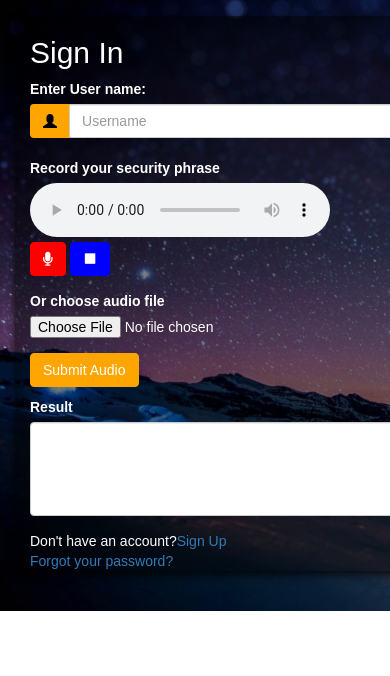
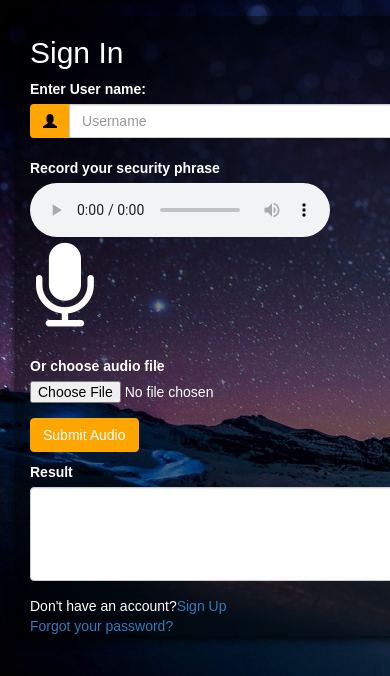
Before and after one commit to alonakorzhnev/VoiceKeyProject, a Django app: page / in a window 390 px wide; the page is wider, and only the part inside the window is pictured. Shown: the part 54-730 px from the top of that part. Run offline with Django 3.2, Linux system fonts and the light colour scheme; some libraries are stand-ins or nearby versions; some web fonts are replaced.

Commit message:
Microphone Button Sign In Changing

```diff
--- a/app/static/app/scriptSignIn.js
+++ b/app/static/app/scriptSignIn.js
@@ -11,6 +11,8 @@
     var csrftoken = getCookie('csrftoken');
     var socket = null;
     var interval;
+    var flagRecording = true;
+    var micButton = document.getElementById('micButton');
 
     function getCookie(name) {
       var cookieValue = null;
@@ -27,6 +29,19 @@
       }
       return cookieValue;
   }
+
+
+
+    function toggler(){
+        if(flagRecording){
+            startRecording();
+            flagRecording = false;
+        }
+        else {
+            stopRecording();
+            flagRecording = true;
+        }
+    }
 
     function startRecording(){
     	$("#file").val("");
--- a/app/static/css/theme.css
+++ b/app/static/css/theme.css
@@ -101,3 +101,17 @@ body {
 .dropdown:focus{
     outline:none !important;
  }
+
+.button {
+    background-color: Transparent;
+    background-repeat:no-repeat;
+    border: none;
+    cursor:pointer;
+    overflow: hidden;
+    outline:none;
+    padding-bottom: 0.6em;
+}
+
+#micbutton {
+    font-size: 90px !important;
+}
--- a/app/templates/app/signIn.html
+++ b/app/templates/app/signIn.html
@@ -27,8 +27,7 @@
 
                 </div>
 
-                <button onclick="startRecording()" class="btn btn-record" id="recordBtn"><i class="fas fa-microphone"></i></button>
-                <button onclick="stopRecording()" class="btn btn-stop" id="stopBtn"><span class="glyphicon glyphicon-stop"></span></button>
+                <button class="button" onclick="toggler()"><i class="fa fa-microphone" aria-hidden="true" id="micbutton"></i></button>
 
 
             </div>
```
